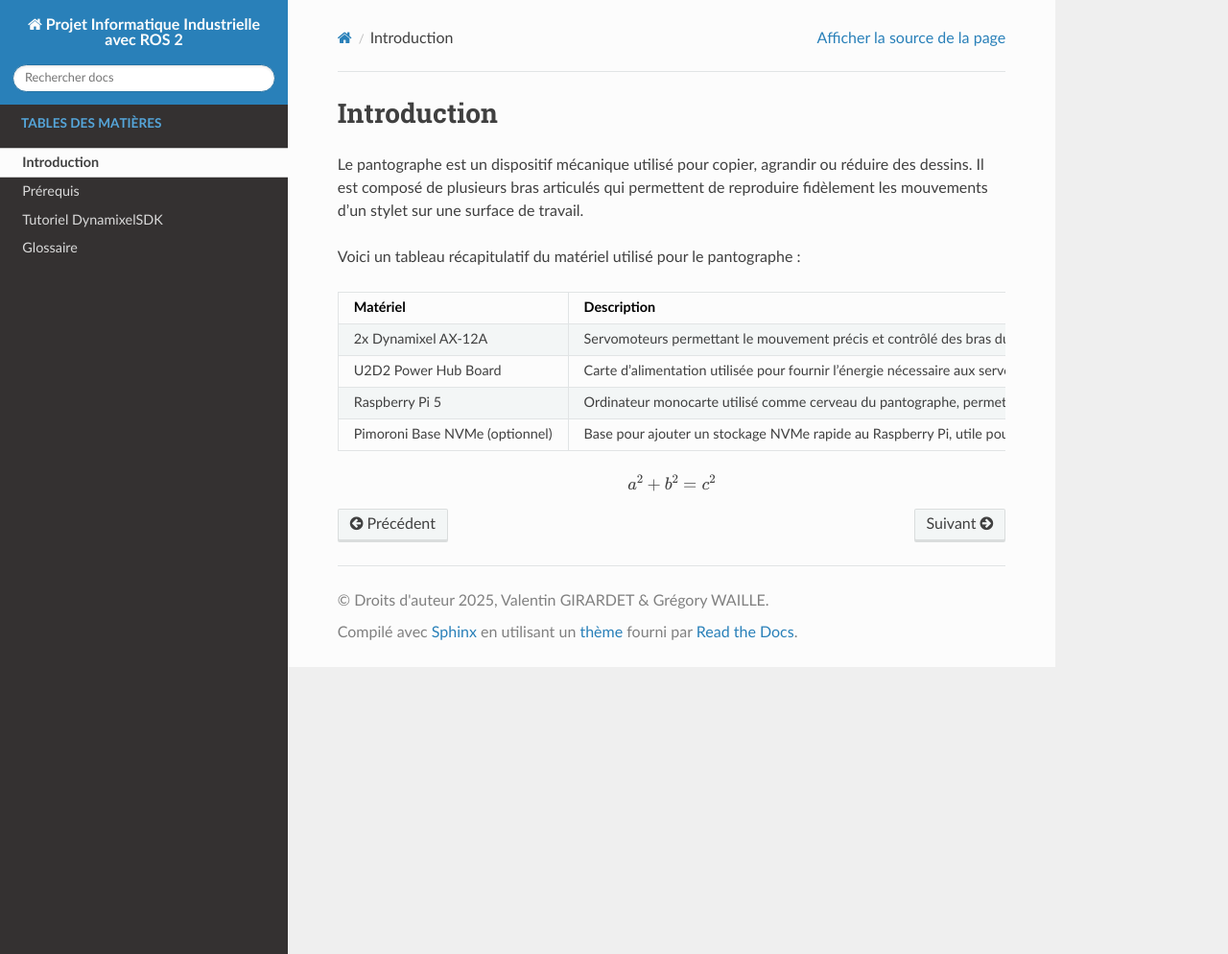
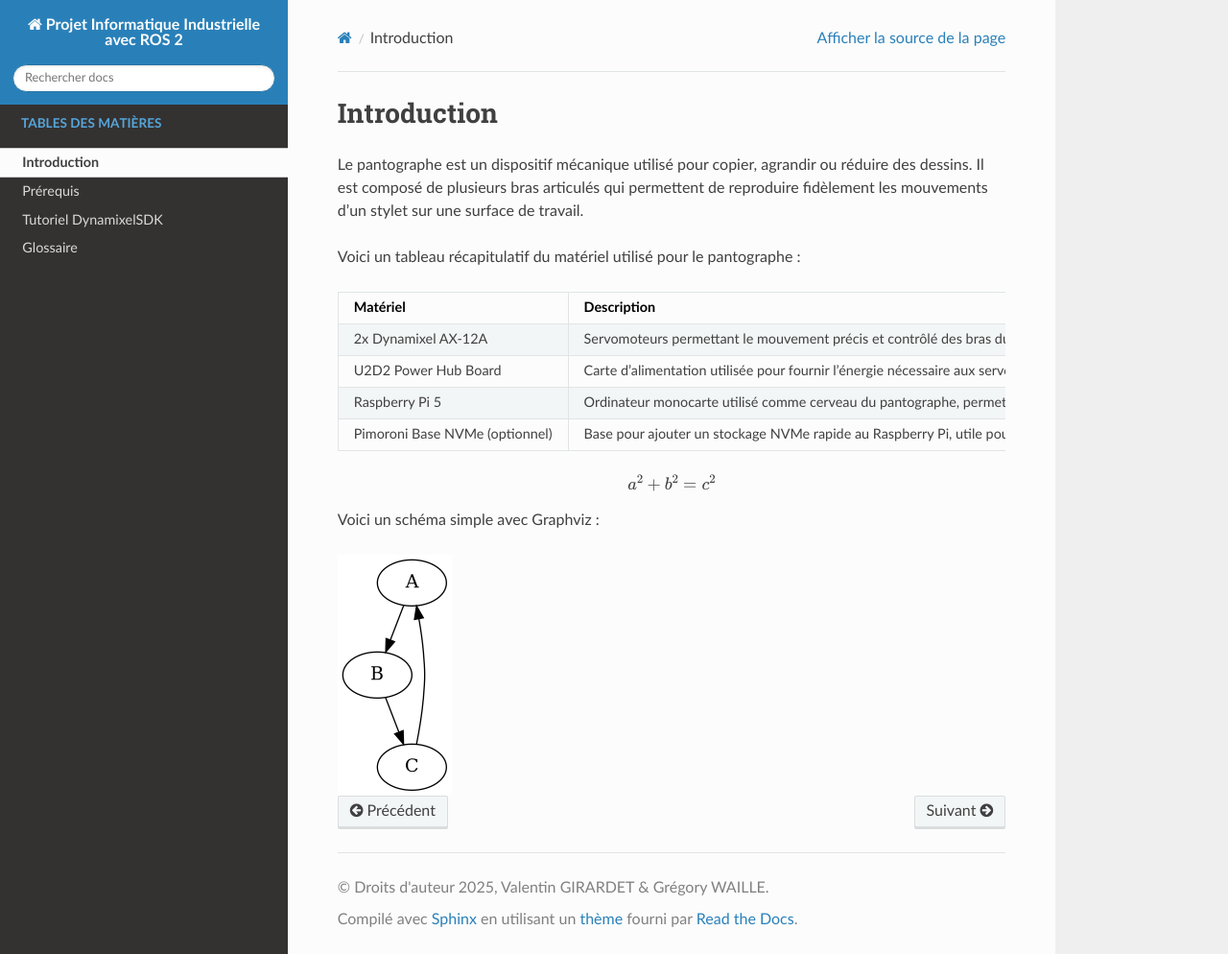
Before and after one commit to gregowa/info_indus_tutorial, a Sphinx documentation site: the page built from doc/sphinx/source/intro.rst, in a window 1280 px wide and 994 px high. Shown: the whole window at 96% size. Built offline with Sphinx 7.4.7 and the Read the Docs theme 3.1.0, drawn with Linux system fonts in a browser that asks for light colours.

Commit message:
Test graphique

```diff
--- a/doc/sphinx/source/intro.rst
+++ b/doc/sphinx/source/intro.rst
@@ -31,3 +31,11 @@ Voici un tableau récapitulatif du matériel utilisé pour le pantographe :
 .. math::
 
     a^2 + b^2 = c^2
+
+Voici un schéma simple avec Graphviz :
+
+.. graphviz::
+
+   digraph simple {
+       A -> B -> C -> A;
+   }
```
